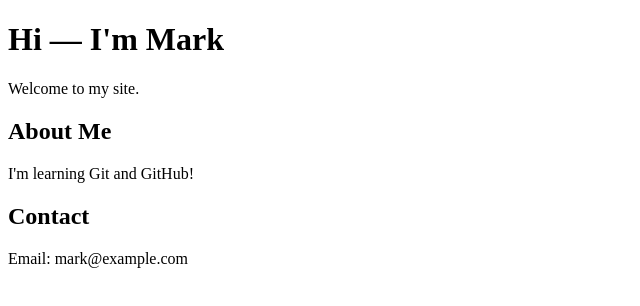
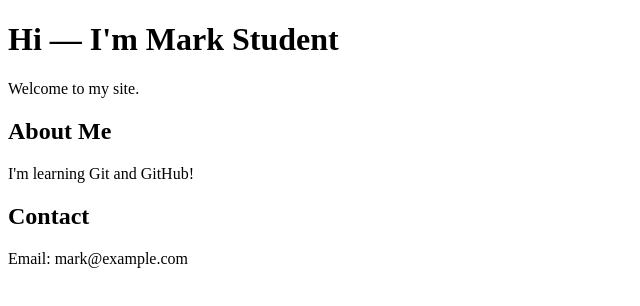
Before and after one commit to markmattar2004-wq/my-site, a plain HTML site: page index.html in a window 1280 px wide. Shown: the whole page, without its empty margins (0-640 px from the left). Drawn offline with Linux system fonts and the light colour scheme.

Commit message:
Update name on main

```diff
--- a/index.html
+++ b/index.html
@@ -2,7 +2,7 @@
 <html>
 <head><meta charset="utf-8"><title>My Site</title></head>
 <body>
-  <h1>Hi — I'm Mark</h1>
+  <h1>Hi — I'm Mark Student</h1>
   <p>Welcome to my site.</p>
 
   <h2>About Me</h2>
```
